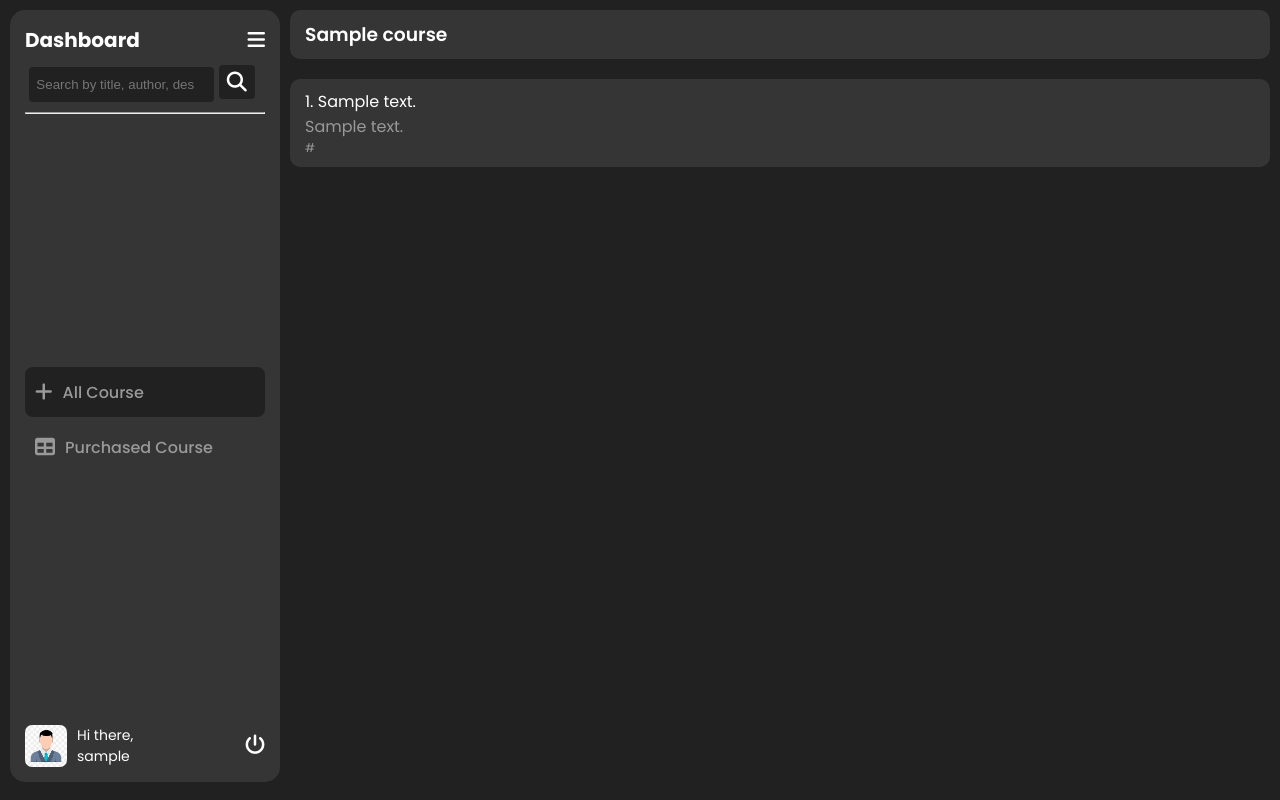
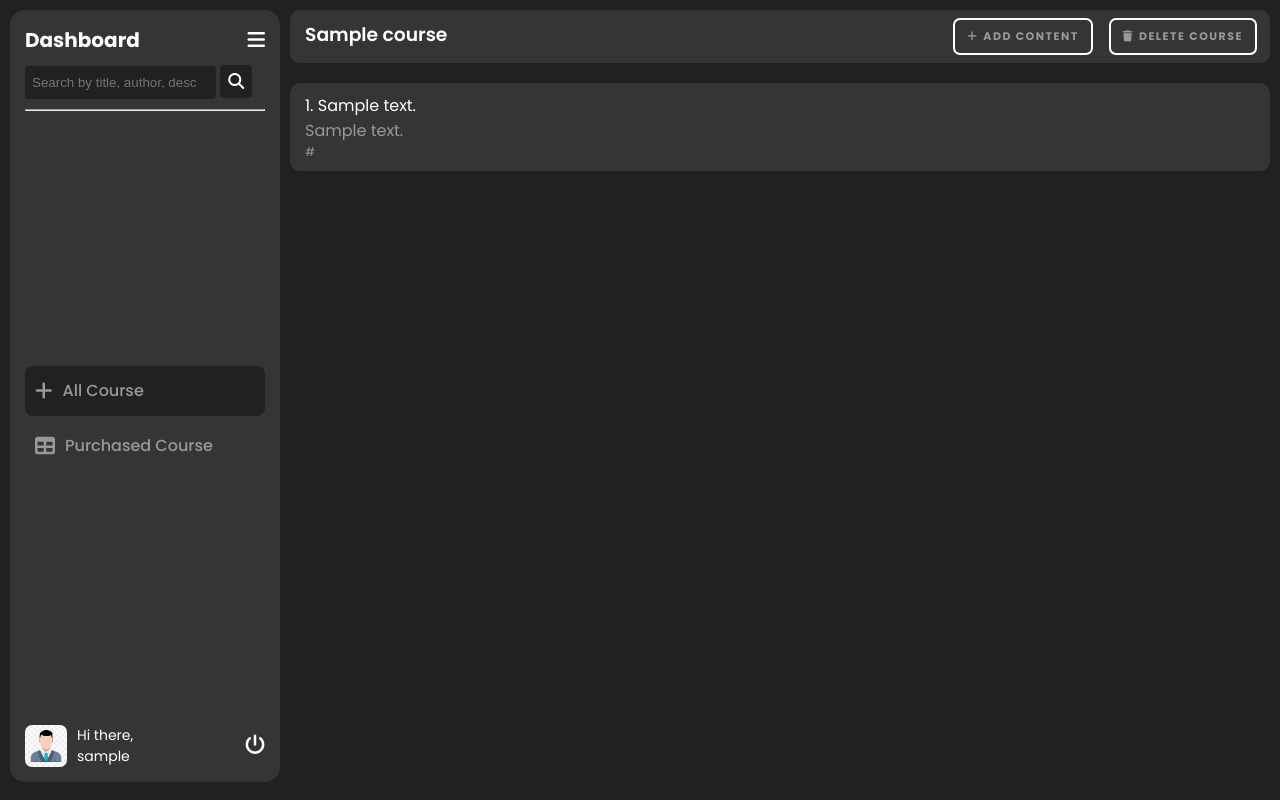
Before and after one commit to Akhnasgawai/CourseManagement, a Django app: page /view-content/00000000-0000-0000-0000-000000000001/ in a window 1280 px wide. Run offline with Django 4.2, Linux system fonts and the light colour scheme; a user stored in the database is signed in; tables that the repository leaves empty hold one stand-in row (values such as "Sample post"); parts of the project's set-up code (start-up, migrations or seed data) failed here and were passed over; some libraries are stand-ins or nearby versions.

Commit message:
change in ui of buttons of course and conurse contents

```diff
--- a/course/static/css/navbar.css
+++ b/course/static/css/navbar.css
@@ -47,14 +47,12 @@ nav div ul li{
 }
 
 #search-box{
-    /* margin-left: 4px; */
-    gap: 10px;
-    justify-content: center;
+    display: flex;
+    justify-content: space-between;
 }
 
 .header-nav ul div #search{
-    padding: 10px 7px;
-    width: 80%;
+    padding: 9px 7px;
     background-color: #212121;
     border: none;
     border-radius: 4px;
@@ -70,13 +68,13 @@ nav div ul li{
 .header-nav ul div #search-btn{
     background-color: transparent;
     border: none;
-    padding: 7px 8px;
+    padding: 8px 8px;
     border-radius: 4px;
     background-color: #212121;
 }
 
 .header-nav ul div #search-btn i{
-    font-size: 20px;
+    font-size: 16px;
     color: #fff;
 }
 
--- a/course/static/css/student_dashboard.css
+++ b/course/static/css/student_dashboard.css
@@ -18,7 +18,64 @@
     color: #fff;
 }
 
-#container > div .amount{
+#view-course{
+    cursor:pointer;
+    text-decoration: none;
+    pointer-events: auto;
+}
+
+#course{
+    display: flex;
+    justify-content: space-between;
+}
+
+.course-setting{
+    display: flex;
+    align-items: center;
+    gap: 20px;
+}
+
+.course-setting a{
+    background-color: transparent;
+	padding: 8px 12px;
+	border-radius: 5px;
+	color: var(--primary-color);
+	border: none;
+	outline: 2px solid var(--border-color);
+	cursor: pointer;
+	text-transform: uppercase;
+	letter-spacing: 1.5px;
+	font-weight: 600;
+    font-size: 11px;
+    text-decoration: none;
+    transition: all 0.5s;
+}
+
+.course-setting a:hover{
+    background-color: var(--primary-color);
+    color: #fff;
+}
+
+.course-setting a div{
+    display: flex;
+    align-items: center;
+    gap: 5px;
+}
+
+.amount{
+    display: flex;
+    align-items: center;
+    margin: 0;
+    padding: 0;
+    font-size: 14px;
+}
+
+.amount i{
+    font-size: 16px;
+    color: #fff;
+}
+
+/* #container > div .amount{
     display: flex;
     justify-content: space-between;
     align-items: center;
@@ -30,29 +87,9 @@
 #container div .amount .add_content a {
     text-decoration: none;
     color: #fff;
-}
+} */
 
-#container div .amount div{
-    display: flex;
-    flex-direction: row;
-    align-items: center;
-}
-
-#container div .amount .add_content {
-    /* display: flex; */
-    gap: 10px;
-}
-
-#container div .amount .add_content a div{
-    gap: 5px;
-}
-
-#container div .amount div i{
-    color: #fff;
-    font-size: 14px;
-}
-
-#container div .amount div a, #container #checkout #rzp-button1{
+#container #checkout #rzp-button1{
     background-color: transparent;
 	padding: 8px 12px;
 	border-radius: 5px;
--- a/course/static/js/collapse.js
+++ b/course/static/js/collapse.js
@@ -31,7 +31,7 @@ function toggleCollapse(){
         welcome.style.display = 'block';
         container.style.width = 'calc(100% - 290px)';
         container.style.marginLeft = '290px';
-        searchInput.style.display = 'block';
+        searchInput.style.display = 'flex';
         logoutBtn.style.display = 'block';
 
 
--- a/course/static/js/modal.js
+++ b/course/static/js/modal.js
@@ -15,6 +15,7 @@ function deleteItem() {
     course_id = window.courseId[1]
     closeDeleteConfirmationModal();
     if(window.courseId[0] === 'course'){
+        console.log("HI: ",course_id)
         closeDeleteConfirmationModal();
         window.location.href = `http://127.0.0.1:8000/delete-course/?course_id=${course_id}`
     }
--- a/course/templates/course/viewContent.html
+++ b/course/templates/course/viewContent.html
@@ -5,8 +5,23 @@
 <div class="main-container">
 	{% include 'course/navbar.html' %}
 	<div id="container">
-		<div>
+		<div id="course">
 			<h3 class="main-heading">{{ course_title }}</h3>
+			<div class="course-setting">
+				{% comment %} href="{% url 'add_content' content.id %}" {% endcomment %}
+				<a href="{% url 'add_content' course_id %}">
+					<div>
+						<i class="fa-solid fa-plus"></i>
+						<h4>Add Content</h4>
+					</div>
+				</a>
+				<a onclick="showDeleteConfirmationModal('{{course_id}}', 'course')">
+					<div>
+						<i class="fa-solid fa-trash"></i>
+						<h4>Delete Course</h4>
+					</div>
+				</a>
+			</div>
 		</div>
 		{% for content in course_contents %}
 		<!-- View course section -->
@@ -50,9 +65,6 @@
 					Buy
 				</a>
 			</div>
-			<script>
-				console.log("ENTERED")
-			</script>
 			<script src="https://checkout.razorpay.com/v1/checkout.js"></script>
 			<script>
 				var options = {
--- a/course/urls.py
+++ b/course/urls.py
@@ -27,7 +27,7 @@ urlpatterns = [
     path("add-course/", views.add_course, name="add_course"),
     path("update-course/<uuid:course_id>/", views.add_course, name="add_course"),
     path("delete-course/", views.delete_course, name="delete_course"),
-    path("add-content/<str:course_id>/", views.add_content, name="add_content"),
+    path("add-content/<uuid:course_id>/", views.add_content, name="add_content"),
     path("update-content/<uuid:content_id>/", views.add_content, name="update_content"),
     path("delete-content/", views.delete_content, name="delete_content"),
     path("view-students/", views.view_subscribed_student, name="view_subscribed_student"),
--- a/course/views.py
+++ b/course/views.py
@@ -293,6 +293,7 @@ def add_course(request, course_id=None):
 @teacher_required
 def delete_course(request):
     course_id = request.GET.get('course_id')
+    print("COURSE ID", course_id)
     try:
         course = Course.objects.get(pk = course_id)
         course.delete()
@@ -333,6 +334,7 @@ def add_content(request, course_id=None, content_id=None):
             instance.content_link = request.POST['content_link']
             instance.save()
         else:
+            print("UPDATE STARTED")
             course_content_instance = CourseContent(
                 course_id = course_name,
                 content_title = request.POST['content_title'],
@@ -342,12 +344,11 @@ def add_content(request, course_id=None, content_id=None):
             course_content_instance.save()
             form = AddCourseContentForm()
         SubscribedStudents = SubscribedCourse.objects.filter(courseId_id = course_id)
-        subject = f'New Topic Alert: Expand Your Knowledge in {course_name}'
         for student in SubscribedStudents:
+            subject = f'New Topic Alert: Expand Your Knowledge in {course_name}'
             message = f'Hi {student.userId.username},\nWe are thrilled to inform you that there\'s a new addition to your purchased course, "{course_name}". Our dedicated instructors have just introduced a fascinating new topic titled "{request.POST["content_title"]}". As a valued student who has invested in your education with us, we believe this latest topic will be an exciting and valuable expansion to your existing knowledge.\n\nBest Regards,\nThe Course Academy Team.'
             email = student.userId.email
             send_email_task.delay(subject, message, settings.DEFAULT_FROM_EMAIL, email)
-
         return redirect("teacher_dashboard")
     return render(request, "course/add_content.html", {"form":form})
 
@@ -428,10 +429,10 @@ def view_content(request, course_id):
         return render(request, "course/viewContent.html", {"course_contents":course_contents, "course_title":course.title, "payment":payment, "purchased": purchased, "key":os.environ.get("RAZOR_PAY_KEY_ID")})
     elif len(course_contents) > 0 and request.user.role == "teacher":
         print("teacher viewing")
-        return render(request, "course/viewContent.html", {"course_contents":course_contents, "course_title":course.title, "purchased": purchased})
+        return render(request, "course/viewContent.html", {"course_contents":course_contents, "course_title":course.title, "purchased": purchased, "course_id": course_id})
     else:
         print("student purchased")
-        return render(request, "course/viewContent.html", {"course_contents":course_contents, "course_title":course.title, "purchased": purchased})
+        return render(request, "course/viewContent.html", {"course_contents":course_contents, "course_title":course.title, "purchased": purchased, "course_id": course_id})
 
 @login_required
 @student_required
```
Also changed, not shown: course/templates/course/purchased_courses.html (+7 -5 lines), course/templates/course/student_dashboard.html (+8 -2 lines), course/templates/course/teacher_dashboard.html (+4 -12 lines).
